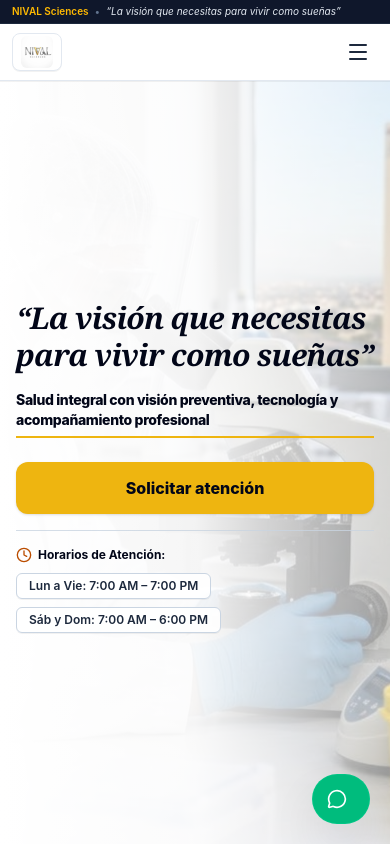
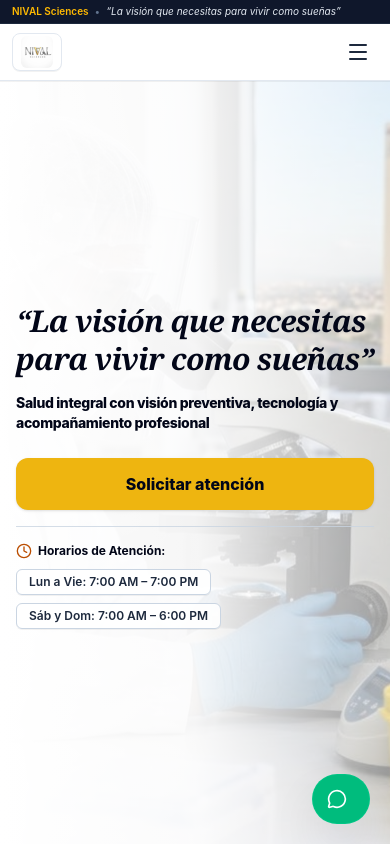
Before and after one commit to kingerian0405/NIVAL-Sciences, a React (Vite) app: page / in a window 390 px wide. Shown: the top 844 px of the page. Built offline with nearby package versions, Linux system fonts and the light colour scheme.

Commit message:
style(inicio): ocultar subrayado dorado en vista movil y mantenerlo en escritorio

```diff
--- a/src/layers/CapaInicio.tsx
+++ b/src/layers/CapaInicio.tsx
@@ -63,9 +63,9 @@ export const CapaInicio: React.FC<CapaInicioProps> = ({ onSelectCapa }) => {
               “La visión que necesitas para vivir como sueñas”
             </h1>
 
-            {/* Franja de Enfoque Institucional con Subrayado Dorado */}
+            {/* Franja de Enfoque Institucional con Subrayado Dorado (visible solo en pantallas sm/desktop) */}
             <div>
-              <span className="inline-block font-extrabold text-slate-950 text-sm sm:text-lg pb-1.5 sm:pb-2 border-b-2 sm:border-b-[3px] border-nival-gold tracking-tight">
+              <span className="inline-block font-extrabold text-slate-950 text-sm sm:text-lg pb-0 sm:pb-2 border-b-0 sm:border-b-[3px] border-nival-gold tracking-tight">
                 Salud integral con visión preventiva, tecnología y acompañamiento profesional
               </span>
             </div>
```
